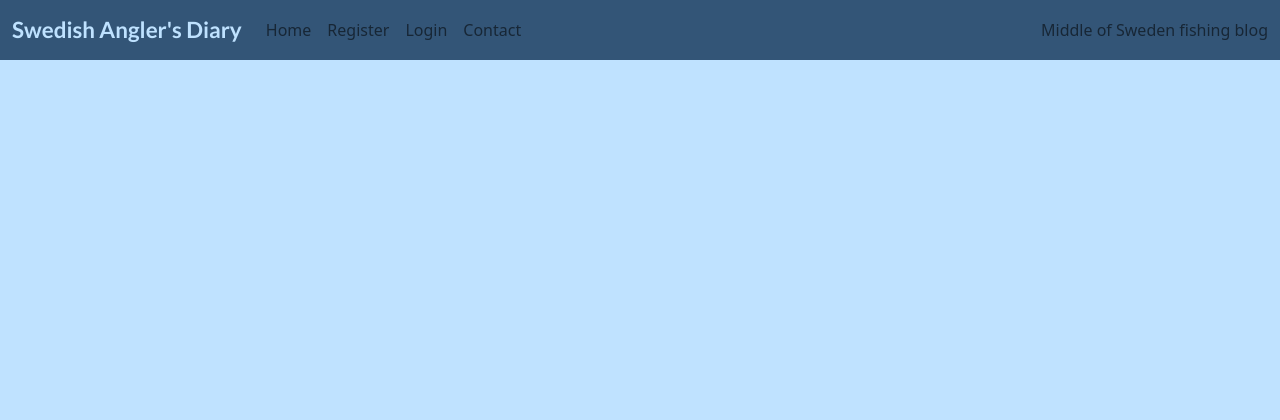
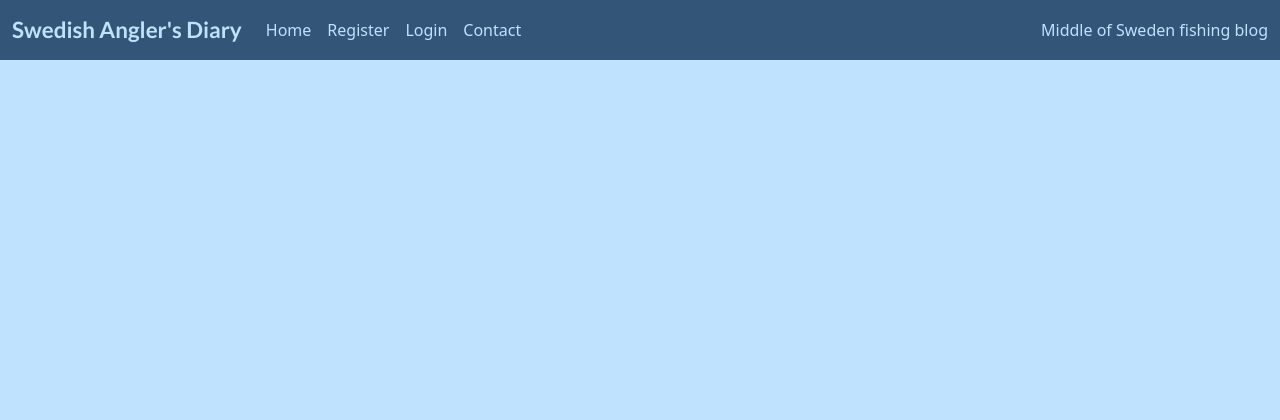
Before and after one commit to Pierreslag/fishingblog, a Django app: page / in a window 1280 px wide. Shown: the top 420 px of the page. Run offline with Django 3.2, Linux system fonts and the light colour scheme; data that the repository does not hold is empty.

Commit message:
Add style

```diff
--- a/static/css/style.css
+++ b/static/css/style.css
@@ -44,6 +44,10 @@ footer a {
 .card {
   border: none;
   background-color: transparent;
+}
+
+#postdetails {
+  color: #335577;
 }
 
 /* Styling for entry-card */
@@ -177,3 +181,11 @@ footer a {
   right: 0;
   z-index: 9999;
 }
+
+.navbar-light .navbar-nav .nav-link {
+  color: #BFE2FF;
+}
+
+#nav-msg {
+  color: #BFE2FF;
+}
--- a/templates/base.html
+++ b/templates/base.html
@@ -59,7 +59,7 @@
                         <a class="nav-link" href="{% url 'contact_us' %}">Contact</a>
                     </li>
                 </ul>
-                <span class="navbar-text">
+                <span class="navbar-text" id="nav-msg">
                     Middle of Sweden fishing blog
                 </span>
             </div>
--- a/templates/index.html
+++ b/templates/index.html
@@ -28,7 +28,7 @@
                                 <p class="card-text">{{ post.excerpt }}</p>
                             </a>
                             <hr />
-                            <p class="card-text text-muted h6">{{ post.created_on}} <i class="far fa-heart"></i>
+                            <p class="card-text" id="postdetails">{{ post.created_on}} <i class="far fa-heart"></i>
                                 {{ post.number_of_likes }}</p>
                         </div>
                     </div>
```
